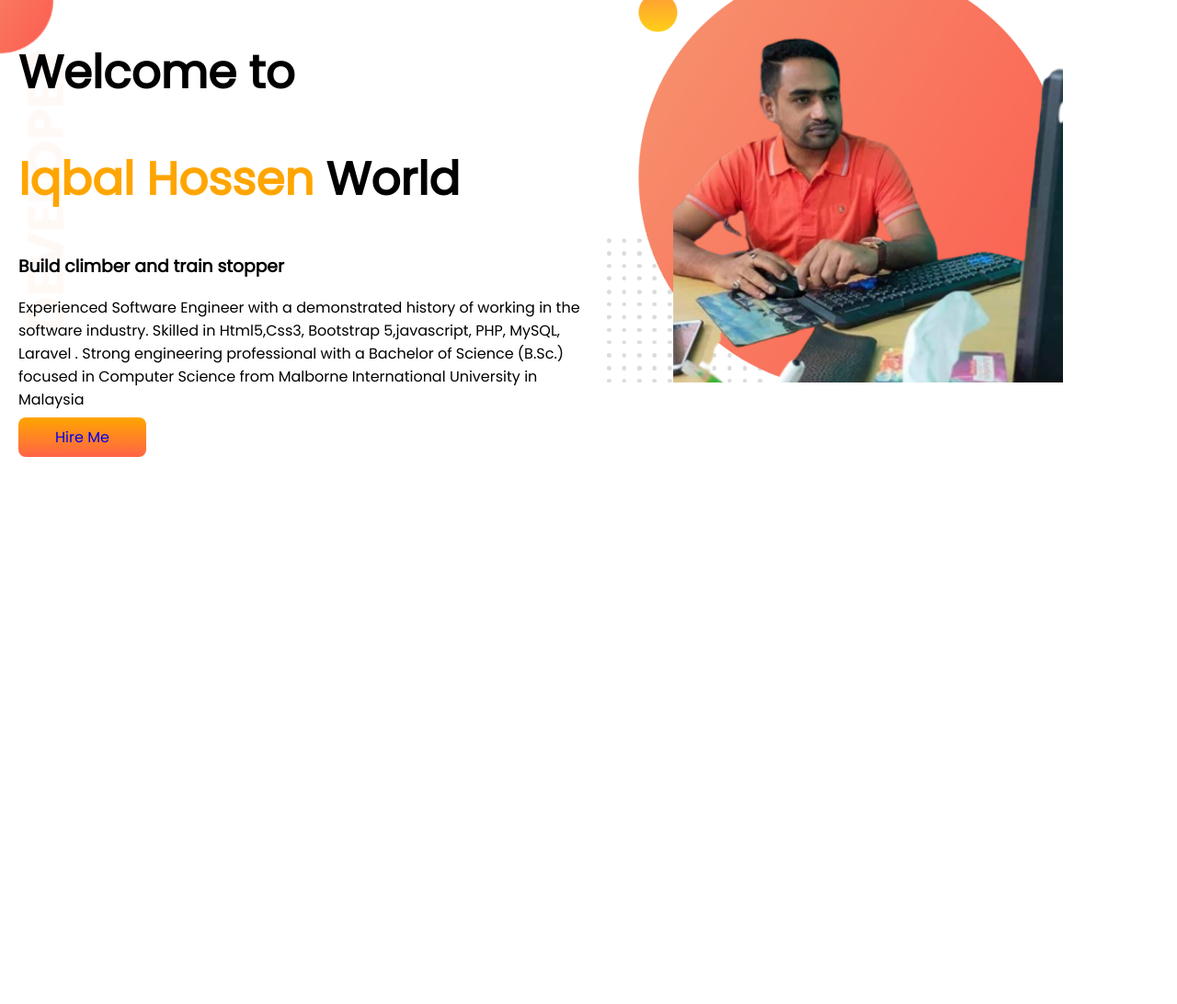
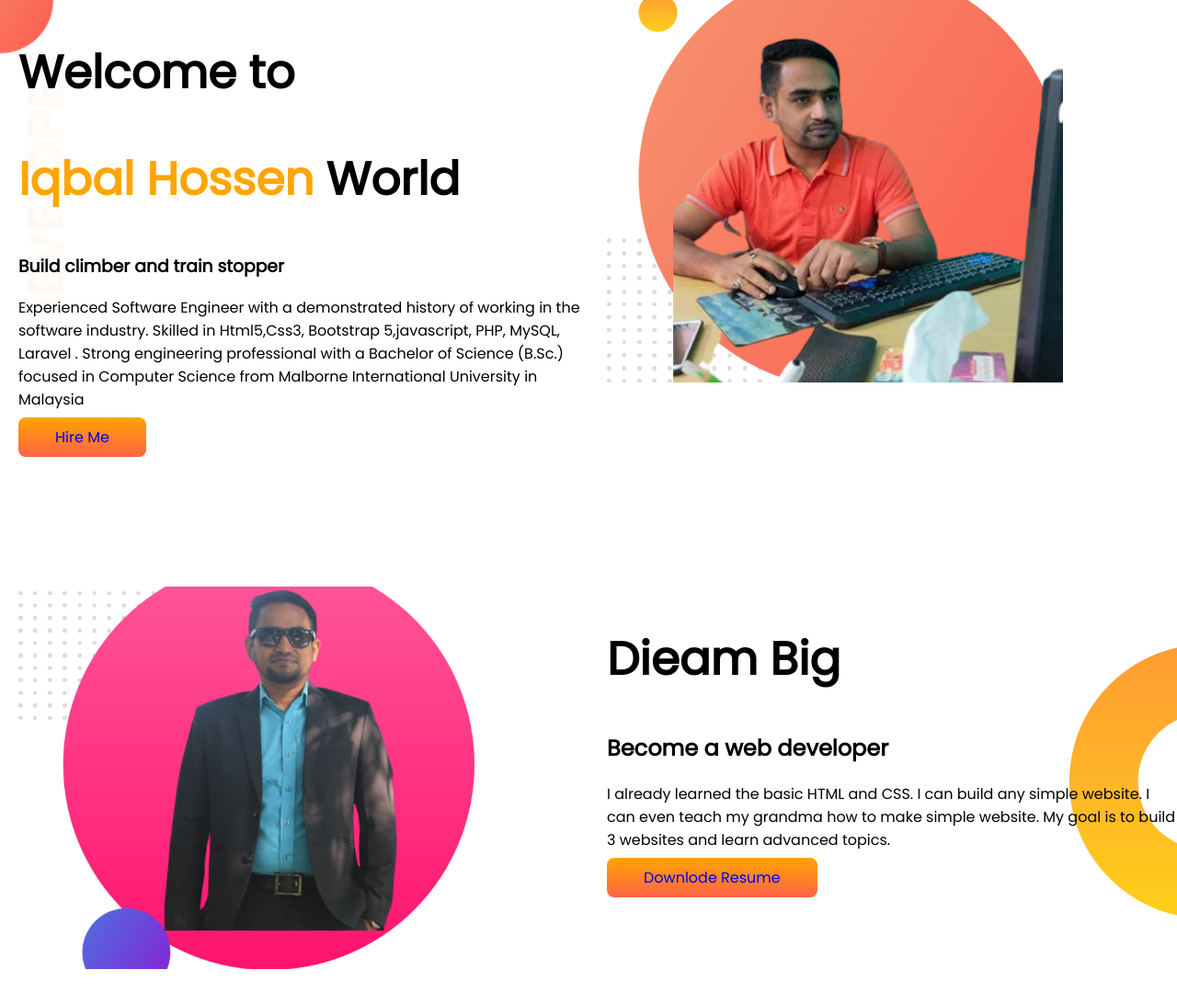
Before and after one commit to iqbalhossenrana/develpoer-protfolio, a plain HTML site: page index.html in a window 1280 px wide. Shown: the whole page at 92% size. Before the commit the page ends 800 px from the top, so only its background shows below. Drawn offline with Linux system fonts and the light colour scheme.

Commit message:
Dream-big added

```diff
--- a/index.html
+++ b/index.html
@@ -29,6 +29,20 @@
             <img src="images/iqbal-hossen-pic.png" alt="">
         </div>
     </section>
+    <section class="dream-big">
+        <div class="half-width">
+            <img src="images/iqbal-hossen-pic2.png" alt="">
+        </div>
+        <div class="half-width">
+            <h1>Dieam Big</h1>
+            <h2>Become a web developer</h2>
+            <p>I already learned the basic HTML and CSS. I can build any simple website. I can even teach my grandma
+                how to make simple
+                website. My goal is to build 3 websites and learn advanced topics.</p>
+            <a class="link-button" target="_blank" href="https://www.linkedin.com/in/iqbal-hossen-5701371b3/">Downlode
+                Resume</a>
+        </div>
+    </section>
 
 </body>
 
--- a/style.css
+++ b/style.css
@@ -13,6 +13,7 @@ h1 {
 
 section {
     display: flex;
+    margin-bottom: 150px;
 }
 
 .half-width {
@@ -22,6 +23,7 @@ section {
 
 .half-width img {
     width: 80%;
+
 
 }
 
@@ -34,6 +36,12 @@ section {
 
 .top-banner {
     background-image: url(images/top-banner.png);
-    background-repeat: none;
+    background-repeat: no-repeat;
 
 }
+
+.dream-big {
+    background-image: url(images/dream-bg.png);
+    background-repeat: no-repeat;
+    background-position: right;
+}
```
Also changed, not shown: images/253111878_1006539996578870_6497644886824195426_n-removebg-preview.png (added), images/iqbal-hossen-pic2.png (added).
